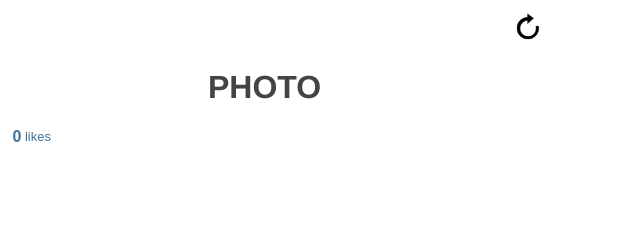
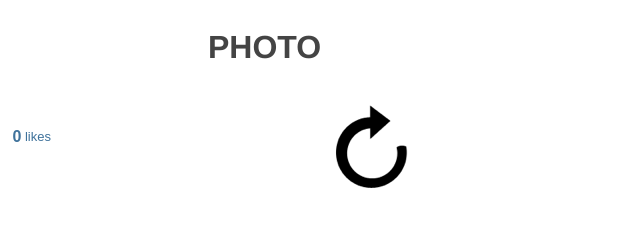
Before and after one commit to Instagrum/instagrum.github.io, a plain HTML site: page index.html in a window 1280 px wide. Shown: the whole page, without its empty margins (0-640 px from the left). Drawn offline with Linux system fonts and the light colour scheme.

Commit message:
seperated tags

```diff
--- a/index.html
+++ b/index.html
@@ -14,8 +14,11 @@
 </head>
 
 <div id="header">
-<a href="instagrum.github.io"><img src="reload.png"></a>
 <h1>PHOTO</h1>
+</div>
+
+<div id="reload">
+	<a href="/"><img src="reload.png"></a>
 </div>
 
 <body>
--- a/style.css
+++ b/style.css
@@ -11,10 +11,9 @@ body {
 	display: inline-block;
 	vertical-align: top;
 }
-img {
+#reload {
 	height: 40px;
 	width: 40px;
-	display: inline-block;
 	padding-left: 300px;
 	vertical-align: top;
 }
```
